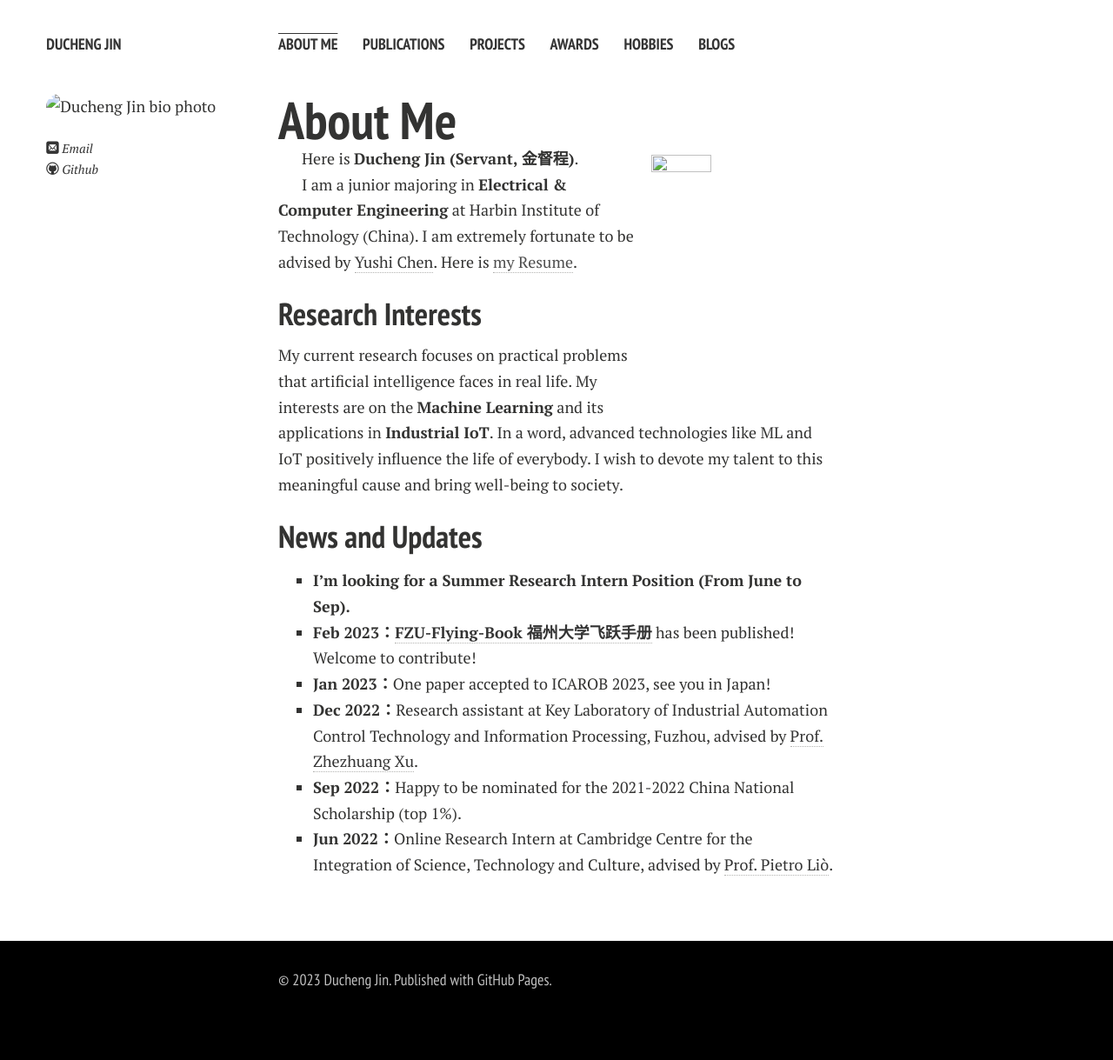
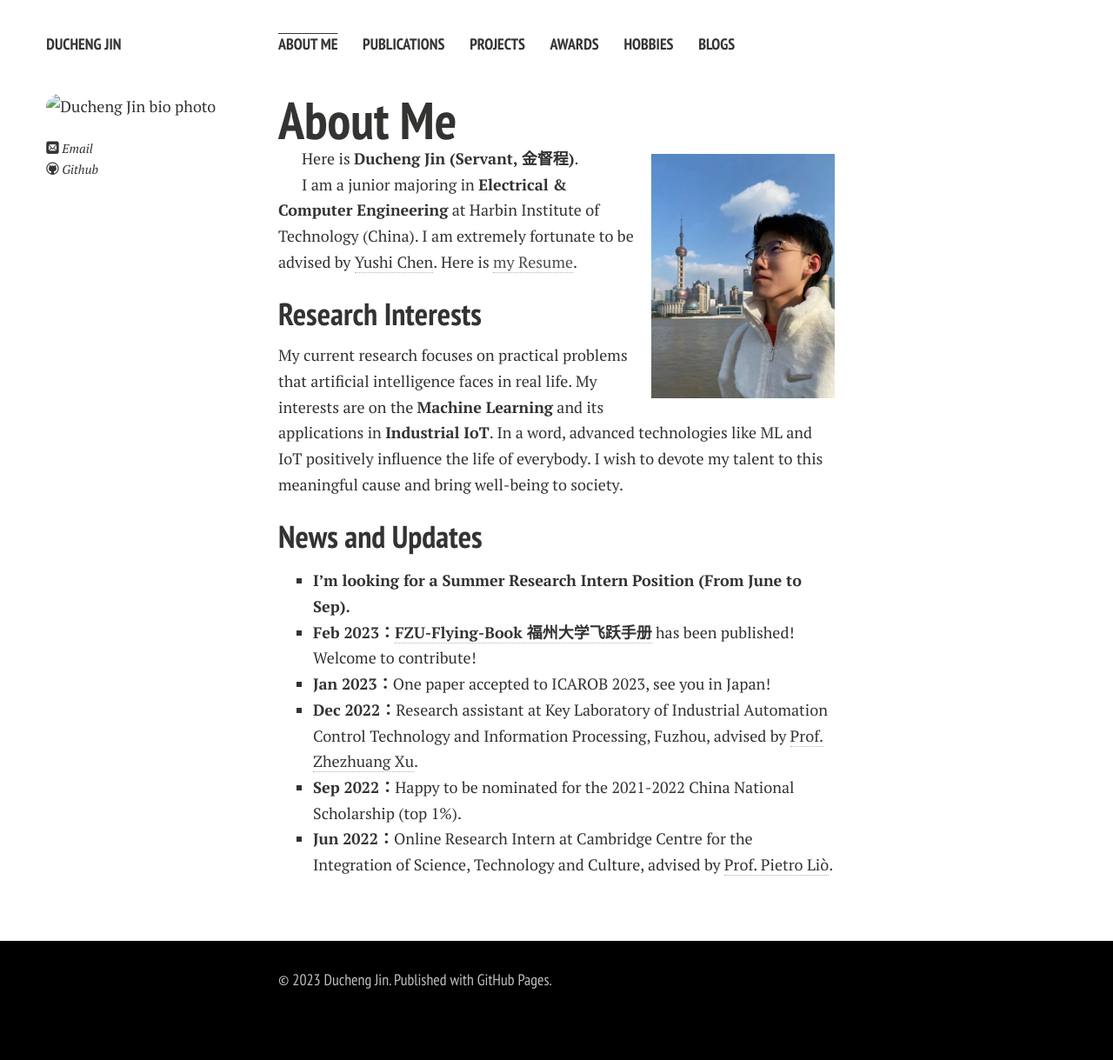
Before and after one commit to JinDucheng/JinDucheng.github.io, a Jekyll site: the page built from index.md, in a window 1280 px wide. Shown: the whole page at 87% size. Built offline with Jekyll 4.4.1, drawn with Linux system fonts in a browser that asks for light colours; nearby versions of some CDN libraries; comment, search, counter and statistics services are not loaded; a style sheet for code colours, icons or effects is not loaded; our own code applies the rules of GitHub Pages for plain Markdown files.

Commit message:
Update index.md

```diff
--- a/index.md
+++ b/index.md
@@ -4,7 +4,7 @@ layout: page
 
 # About Me
 
-<img src="images/jinducheng.jpg" class="floatpic" width="360" height="480">
+<img src="src/images/jinducheng.jpg" class="floatpic" width="360" height="480">
 
 Here is **Ducheng Jin (Servant, 金督程)**.
 
```
